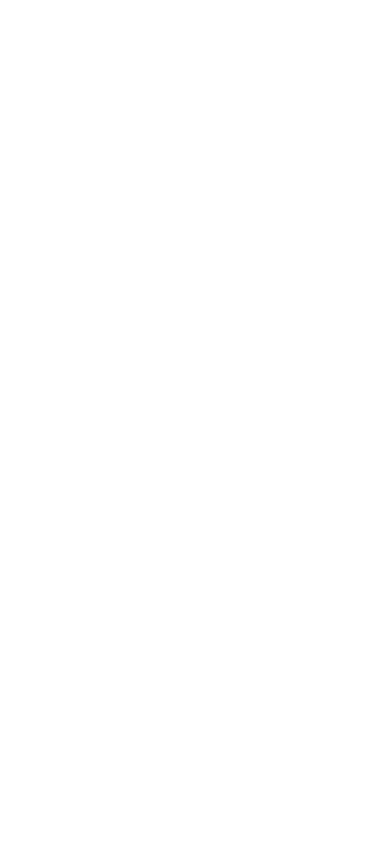
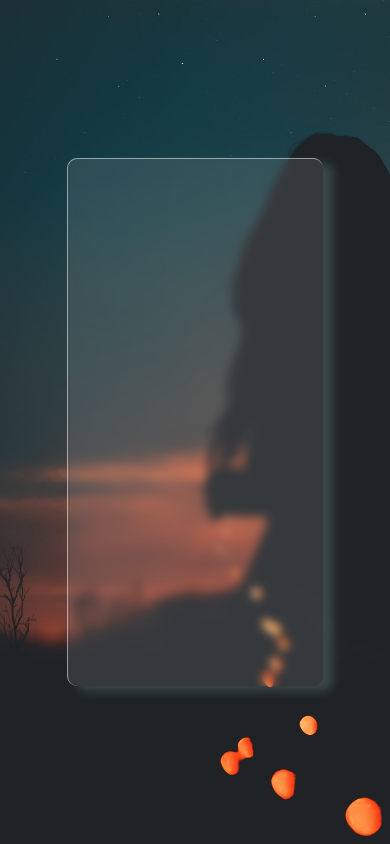
Before and after one commit to coderLadyCodes/glassy-website, a plain HTML site: page index.html in a window 390 px wide. Drawn offline with Linux system fonts and the light colour scheme.

Commit message:
mobile look

```diff
--- a/index.html
+++ b/index.html
@@ -7,7 +7,11 @@
     <title>Sam</title>
 </head>
 <body>
+<div class="container">
+    <div class="main">
 
+    </div>
+</div>
 
 <script src="main.js"></script>
 </body>
--- a/style.css
+++ b/style.css
@@ -0,0 +1,31 @@
+* {
+  margin: 0;
+  padding: 0;
+  box-sizing: border-box;
+}
+body {
+  font-family: helvetica;
+  font-size: 1.5rem;
+  background-image: url(image.jpg);
+  background-size: cover;
+  background-repeat: no-repeat;
+  overflow: hidden;
+}
+.container {
+  min-width: 100vw;
+  min-height: 100vh;
+  display: flex;
+  align-items: center;
+  justify-content: center;
+}
+.main {
+  z-index: -1;
+  background-color: rgba(255, 255, 255, 0.1);
+  width: 16rem;
+  height: 33rem;
+  border-radius: 10px;
+  backdrop-filter: blur(5px);
+  box-shadow: 10px 5px 10px rgba(167, 218, 219, 0.2);
+  border-top: 1px solid rgba(255, 255, 255, 0.5);
+  border-left: 1px solid rgba(255, 255, 255, 0.5);
+}
```
Also changed, not shown: image.jpg (added).
